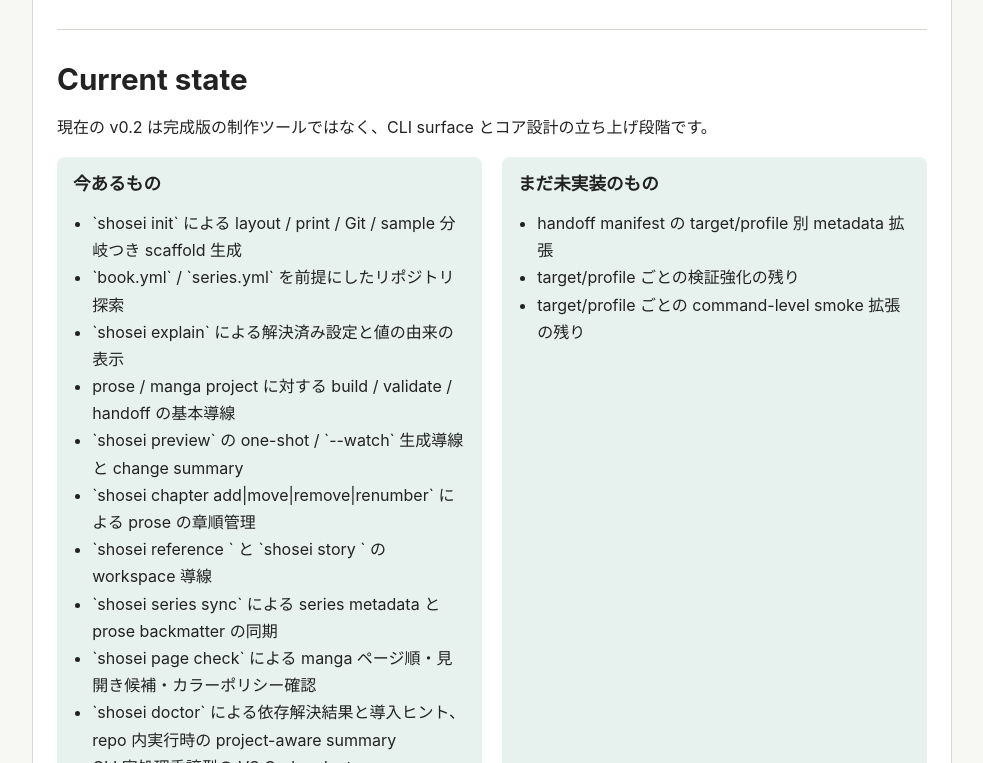
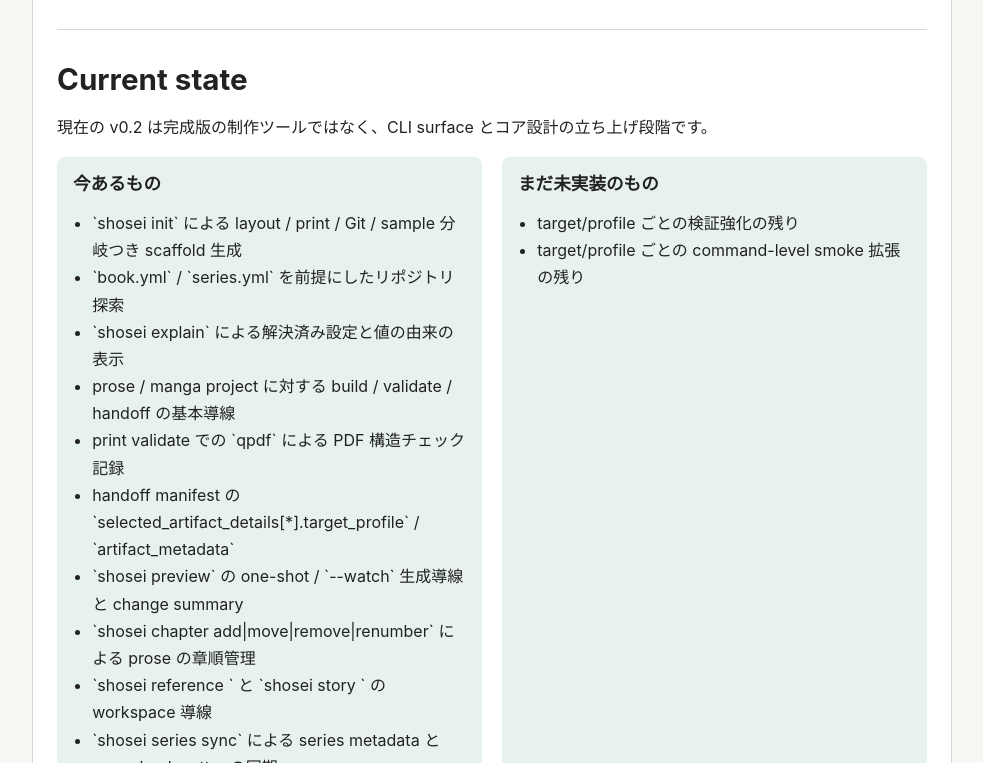
Before and after one commit to koizumikento/shosei, a plain HTML site: page site/index.html in a window 1280 px wide. Shown: the part 573-1336 px from the top of the page, without its empty margins (148-1131 px from the left). Drawn offline with Linux system fonts and the light colour scheme.

Commit message:
Sync site concept status

```diff
--- a/site/index.html
+++ b/site/index.html
@@ -60,6 +60,8 @@
                 <li>`book.yml` / `series.yml` を前提にしたリポジトリ探索</li>
                 <li>`shosei explain` による解決済み設定と値の由来の表示</li>
                 <li>prose / manga project に対する build / validate / handoff の基本導線</li>
+                <li>print validate での `qpdf` による PDF 構造チェック記録</li>
+                <li>handoff manifest の `selected_artifact_details[*].target_profile` / `artifact_metadata`</li>
                 <li>`shosei preview` の one-shot / `--watch` 生成導線と change summary</li>
                 <li>`shosei chapter add|move|remove|renumber` による prose の章順管理</li>
                 <li>`shosei reference <subcommand>` と `shosei story <subcommand>` の workspace 導線</li>
@@ -73,7 +75,6 @@
             <div class="panel">
               <h3>まだ未実装のもの</h3>
               <ul>
-                <li>handoff manifest の target/profile 別 metadata 拡張</li>
                 <li>target/profile ごとの検証強化の残り</li>
                 <li>target/profile ごとの command-level smoke 拡張の残り</li>
               </ul>
```
